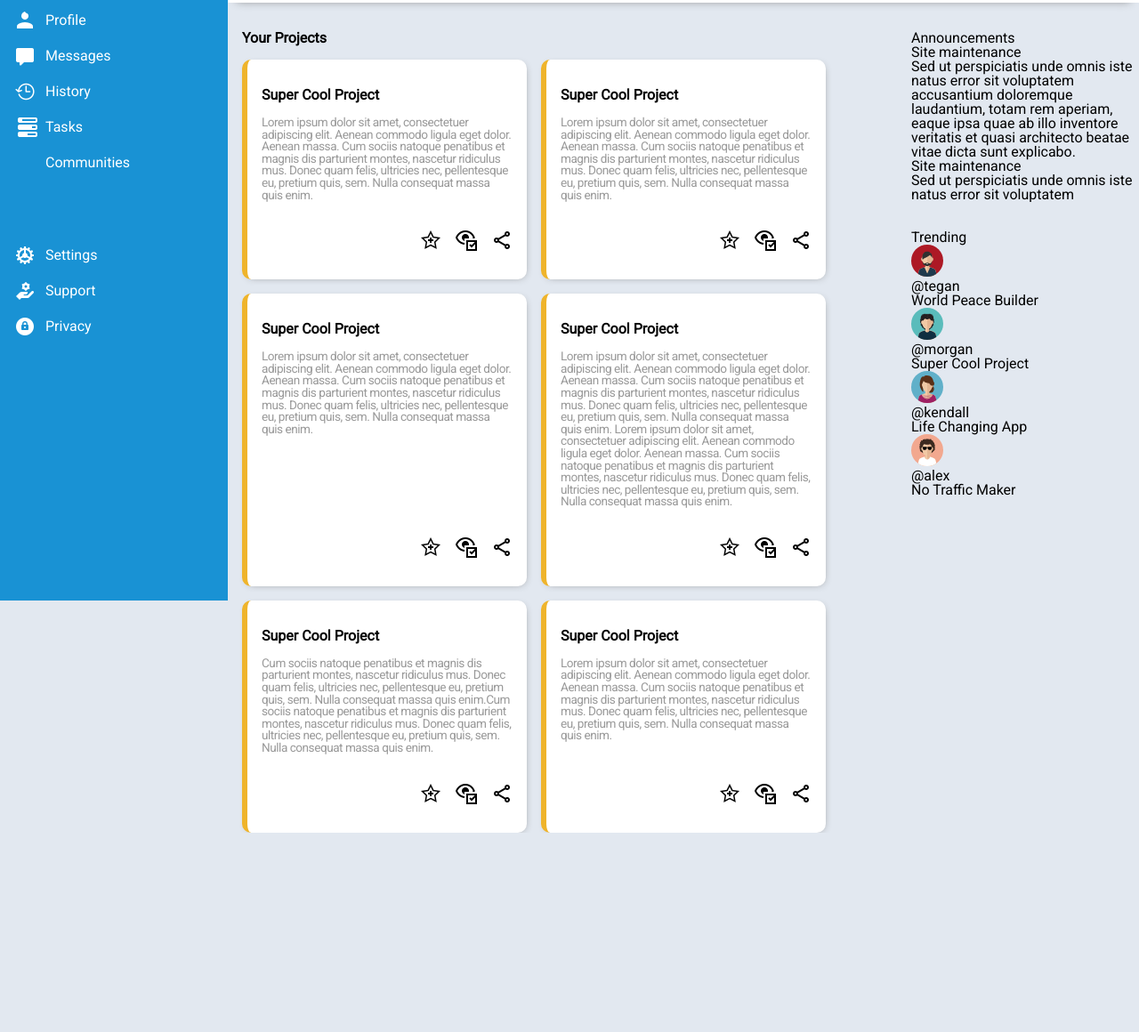
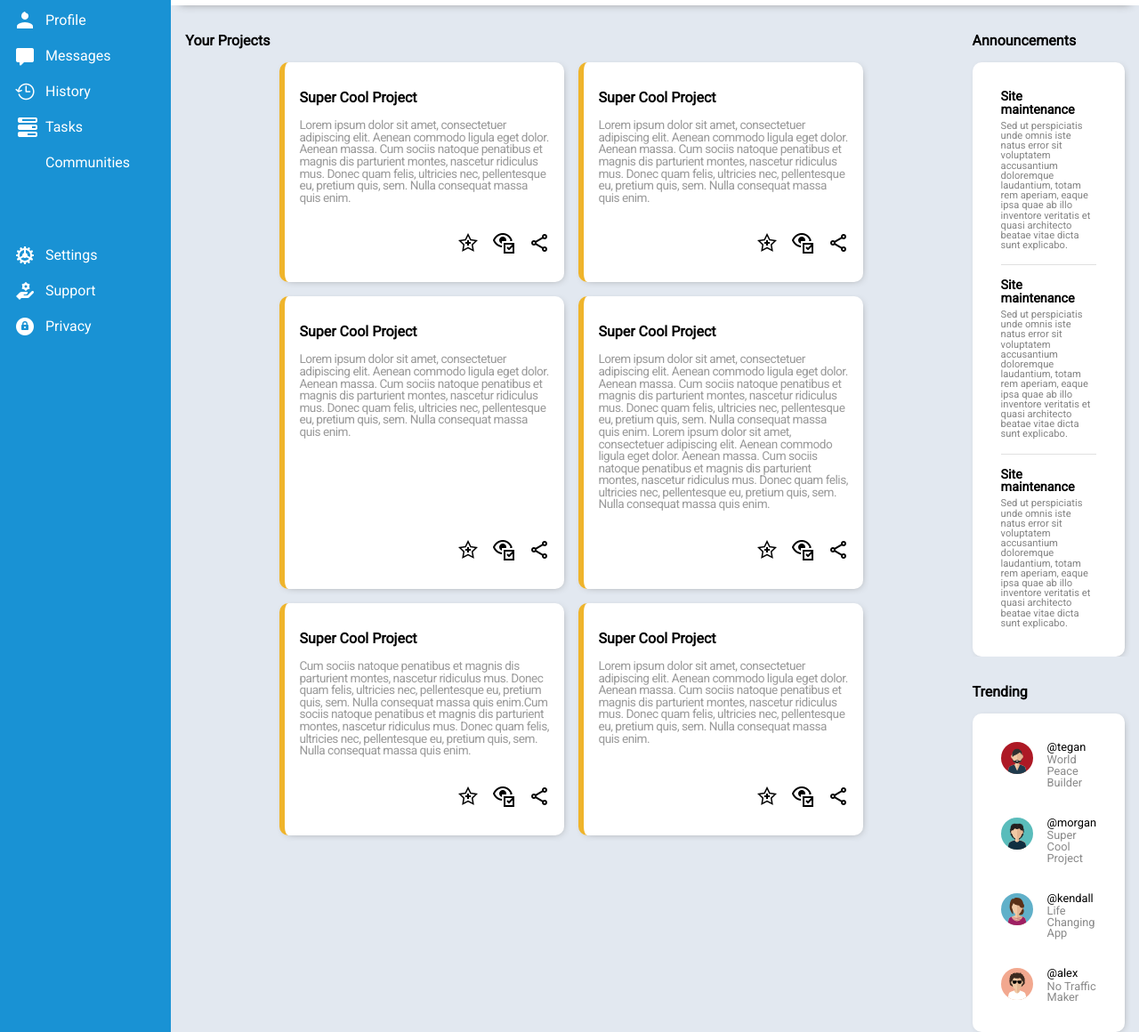
Before and after one commit to introu/admin-dashboard, a plain HTML site: page index.html in a window 1280 px wide. Shown: the part 125-1285 px from the top of the page at 89% size. Before the commit the page ends 1061 px from the top, so only its background shows below. Drawn offline with Linux system fonts and the light colour scheme.

Commit message:
complete styles

```diff
--- a/index.html
+++ b/index.html
@@ -59,14 +59,16 @@
     </ul>
 </div>
 <main class="your-projects">
-    <p>Your Projects</p>
+    <p class="your-projects-title">Your Projects</p>
     <div class="your-projects-cards">
         <div class="card project1">
             <div class="card-title card-title-1">Super Cool Project</div>
-            <div class="card-content card-content-1">Lorem ipsum dolor sit amet, consectetuer adipiscing elit. Aenean commodo ligula eget dolor. Aenean
+            <div class="card-content card-content-1">Lorem ipsum dolor sit amet, consectetuer adipiscing elit. Aenean
+                commodo ligula eget dolor. Aenean
                 massa.
                 Cum sociis natoque penatibus et magnis dis parturient montes, nascetur ridiculus mus. Donec quam felis,
-                ultricies nec, pellentesque eu, pretium quis, sem. Nulla consequat massa quis enim.</div>
+                ultricies nec, pellentesque eu, pretium quis, sem. Nulla consequat massa quis enim.
+            </div>
             <div class="fav-observe-share">
                 <img width="24" height="24" src="assets/icons/icons8-add-to-favorites-24 (2).png"
                      alt="add to favourites icon">
@@ -76,10 +78,12 @@
         </div>
         <div class="card project2">
             <div class="card-title card-title-2">Super Cool Project</div>
-            <div class="card-content card-content-2">Lorem ipsum dolor sit amet, consectetuer adipiscing elit. Aenean commodo ligula eget dolor. Aenean
+            <div class="card-content card-content-2">Lorem ipsum dolor sit amet, consectetuer adipiscing elit. Aenean
+                commodo ligula eget dolor. Aenean
                 massa.
                 Cum sociis natoque penatibus et magnis dis parturient montes, nascetur ridiculus mus. Donec quam felis,
-                ultricies nec, pellentesque eu, pretium quis, sem. Nulla consequat massa quis enim.</div>
+                ultricies nec, pellentesque eu, pretium quis, sem. Nulla consequat massa quis enim.
+            </div>
             <div class="fav-observe-share">
                 <img width="24" height="24" src="assets/icons/icons8-add-to-favorites-24 (2).png"
                      alt="add to favourites icon">
@@ -89,10 +93,12 @@
         </div>
         <div class="card project3">
             <div class="card-title card-title-3">Super Cool Project</div>
-            <div class="card-content card-content-3">Lorem ipsum dolor sit amet, consectetuer adipiscing elit. Aenean commodo ligula eget dolor. Aenean
+            <div class="card-content card-content-3">Lorem ipsum dolor sit amet, consectetuer adipiscing elit. Aenean
+                commodo ligula eget dolor. Aenean
                 massa.
                 Cum sociis natoque penatibus et magnis dis parturient montes, nascetur ridiculus mus. Donec quam felis,
-                ultricies nec, pellentesque eu, pretium quis, sem. Nulla consequat massa quis enim.</div>
+                ultricies nec, pellentesque eu, pretium quis, sem. Nulla consequat massa quis enim.
+            </div>
             <div class="fav-observe-share">
                 <img width="24" height="24" src="assets/icons/icons8-add-to-favorites-24 (2).png"
                      alt="add to favourites icon">
@@ -102,13 +108,16 @@
         </div>
         <div class="card project4">
             <div class="card-title card-title-4">Super Cool Project</div>
-            <div class="card-content card-content-4">Lorem ipsum dolor sit amet, consectetuer adipiscing elit. Aenean commodo ligula eget dolor. Aenean
+            <div class="card-content card-content-4">Lorem ipsum dolor sit amet, consectetuer adipiscing elit. Aenean
+                commodo ligula eget dolor. Aenean
                 massa.
                 Cum sociis natoque penatibus et magnis dis parturient montes, nascetur ridiculus mus. Donec quam felis,
-                ultricies nec, pellentesque eu, pretium quis, sem. Nulla consequat massa quis enim. Lorem ipsum dolor sit amet, consectetuer adipiscing elit. Aenean commodo ligula eget dolor. Aenean
+                ultricies nec, pellentesque eu, pretium quis, sem. Nulla consequat massa quis enim. Lorem ipsum dolor
+                sit amet, consectetuer adipiscing elit. Aenean commodo ligula eget dolor. Aenean
                 massa.
                 Cum sociis natoque penatibus et magnis dis parturient montes, nascetur ridiculus mus. Donec quam felis,
-                ultricies nec, pellentesque eu, pretium quis, sem. Nulla consequat massa quis enim.</div>
+                ultricies nec, pellentesque eu, pretium quis, sem. Nulla consequat massa quis enim.
+            </div>
             <div class="fav-observe-share">
                 <img width="24" height="24" src="assets/icons/icons8-add-to-favorites-24 (2).png"
                      alt="add to favourites icon">
@@ -118,9 +127,12 @@
         </div>
         <div class="card project5">
             <div class="card-title card-title-5">Super Cool Project</div>
-            <div class="card-content card-content-5">Cum sociis natoque penatibus et magnis dis parturient montes, nascetur ridiculus mus. Donec quam felis,
-                ultricies nec, pellentesque eu, pretium quis, sem. Nulla consequat massa quis enim.Cum sociis natoque penatibus et magnis dis parturient montes, nascetur ridiculus mus. Donec quam felis,
-                ultricies nec, pellentesque eu, pretium quis, sem. Nulla consequat massa quis enim.</div>
+            <div class="card-content card-content-5">Cum sociis natoque penatibus et magnis dis parturient montes,
+                nascetur ridiculus mus. Donec quam felis,
+                ultricies nec, pellentesque eu, pretium quis, sem. Nulla consequat massa quis enim.Cum sociis natoque
+                penatibus et magnis dis parturient montes, nascetur ridiculus mus. Donec quam felis,
+                ultricies nec, pellentesque eu, pretium quis, sem. Nulla consequat massa quis enim.
+            </div>
             <div class="fav-observe-share">
                 <img width="24" height="24" src="assets/icons/icons8-add-to-favorites-24 (2).png"
                      alt="add to favourites icon">
@@ -130,10 +142,12 @@
         </div>
         <div class="card project6">
             <div class="card-title card-title-6">Super Cool Project</div>
-            <div class="card-content card-content-6">Lorem ipsum dolor sit amet, consectetuer adipiscing elit. Aenean commodo ligula eget dolor. Aenean
+            <div class="card-content card-content-6">Lorem ipsum dolor sit amet, consectetuer adipiscing elit. Aenean
+                commodo ligula eget dolor. Aenean
                 massa.
                 Cum sociis natoque penatibus et magnis dis parturient montes, nascetur ridiculus mus. Donec quam felis,
-                ultricies nec, pellentesque eu, pretium quis, sem. Nulla consequat massa quis enim.</div>
+                ultricies nec, pellentesque eu, pretium quis, sem. Nulla consequat massa quis enim.
+            </div>
             <div class="fav-observe-share">
                 <img width="24" height="24" src="assets/icons/icons8-add-to-favorites-24 (2).png"
                      alt="add to favourites icon">
@@ -144,50 +158,71 @@
     </div>
 </main>
 <div class="announcements">
-    <h3>Announcements</h3>
+    <div class="announcements-title">Announcements</div>
+    <div class="announcement-cards">
         <div class="announcement announcement-1">
             <div class="announcement-title announcement-title-1">Site maintenance</div>
-        <div class="announcement-content announcement-content-1">Sed ut perspiciatis unde omnis iste natus error sit voluptatem accusantium doloremque laudantium, totam
+            <div class="announcement-content announcement-content-1">Sed ut perspiciatis unde omnis iste natus error sit
+                voluptatem accusantium doloremque laudantium, totam
                 rem aperiam, eaque ipsa quae ab illo inventore veritatis et quasi architecto beatae vitae dicta sunt
-            explicabo.</div>
+                explicabo.
+            </div>
         </div>
         <div class="announcement announcement-2">
             <div class="announcement-title announcement-title-2">Site maintenance</div>
-        <div class="announcement-content announcement-content-2">Sed ut perspiciatis unde omnis iste natus error sit voluptatem accusantium doloremque laudantium, totam
+            <div class="announcement-content announcement-content-2">Sed ut perspiciatis unde omnis iste natus error sit
+                voluptatem accusantium doloremque laudantium, totam
                 rem aperiam, eaque ipsa quae ab illo inventore veritatis et quasi architecto beatae vitae dicta sunt
-            explicabo.</div>
+                explicabo.
+            </div>
         </div>
         <div class="announcement announcement-3">
             <div class="announcement-title announcement-title-2">Site maintenance</div>
-        <div class="announcement-content announcement-content-2">Sed ut perspiciatis unde omnis iste natus error sit voluptatem accusantium doloremque laudantium, totam
+            <div class="announcement-content announcement-content-2">Sed ut perspiciatis unde omnis iste natus error sit
+                voluptatem accusantium doloremque laudantium, totam
                 rem aperiam, eaque ipsa quae ab illo inventore veritatis et quasi architecto beatae vitae dicta sunt
-            explicabo.</div>
+                explicabo.
+            </div>
+        </div>
     </div>
 </div>
 <div class="trending">
     <div class="trending-title">Trending</div>
+    <div class="trending-cards">
+        <div class="trending-content">
             <div class="trending-users trending-user1">
                 <img width="36" height="36" src="assets/avatars/avatar-svgrepo-com (1).svg" alt="user avatar"
                      class="round-image">
-        <div class="trending-user trending-user-1">@tegan</div>
-        <div>World Peace Builder</div>
+                <div class="user-flex">
+                    <div class="trending-user-name trending-user-1">@tegan</div>
+                    <div class="trending-user-desc trending-user-description-1">World Peace Builder</div>
+                </div>
             </div>
             <div class="trending-users trending-user2">
-        <img width="36" height="36" src="assets/avatars/avatar-svgrepo-com.svg" alt="user avatar" class="round-image">
-        <div>@morgan</div>
-        <div>Super Cool Project</div>
+                <img width="36" height="36" src="assets/avatars/avatar-svgrepo-com.svg" alt="user avatar"
+                     class="round-image">
+                <div class="user-flex">
+                    <div class="trending-user-name trending-user-2">@morgan</div>
+                    <div class="trending-user-desc trending-user-description-2">Super Cool Project</div>
+                </div>
             </div>
             <div class="trending-users trending-user3">
                 <img width="36" height="36" src="assets/avatars/avatar-svgrepo-com (2).svg" alt="user avatar"
                      class="round-image">
-        <div>@kendall</div>
-        <div>Life Changing App</div>
+                <div class="user-flex">
+                    <div class="trending-user-name trending-user-3">@kendall</div>
+                    <div class="trending-user-desc trending-user-description-3">Life Changing App</div>
+                </div>
             </div>
             <div class="trending-users trending-user4">
                 <img width="36" height="36" src="assets/avatars/avatar-svgrepo-com (3).svg" alt="user avatar"
                      class="round-image">
-        <div>@alex</div>
-        <div>No Traffic Maker</div>
+                <div class="user-flex">
+                    <div class="trending-user-name trending-user-4">@alex</div>
+                    <div class="trending-user-desc trending-user-description-4">No Traffic Maker</div>
+                </div>
+            </div>
+        </div>
     </div>
 </div>
 </body>
--- a/style.css
+++ b/style.css
@@ -38,8 +38,8 @@ footer, header, hgroup, menu, nav, section {
 body {
     line-height: 1;
     display: grid;
-    grid-auto-columns: 1fr;
-    grid-template-rows: 4rem 4rem 4rem 10rem 12rem auto;
+    grid-template-columns: 0.6fr 1fr 1fr 1fr 0.6fr;
+    grid-template-rows: 4rem 4.2rem 1rem auto auto auto;
     grid-template-areas:
     'dashboard header header header header'
     'dashboard action action action action'
@@ -79,11 +79,7 @@ header {
 
 .dashboard {
     grid-area: dashboard;
-    display: grid;
-    grid-template-columns: min-content;
-    grid-template-rows: max-content max-content max-content;
     background: #1992D4;
-    height: 100vh;
 }
 
 .action-panel {
@@ -112,23 +108,21 @@ header {
     padding-right: 1rem;
 }
 
-.your-projects > p {
-    padding-bottom: 1rem;
-    font-weight: bold;
-}
-
 .your-projects-cards {
     display: grid;
     grid-template-columns: repeat(auto-fit, 20rem);
     gap: 1rem;
+    justify-content: center;
 }
 
 .announcements {
     grid-area: announcements;
+    padding-right: 1rem;
 }
 
 .trending {
     grid-area: trending;
+    padding-right: 1rem
 }
 
 .search-bar, .user-small {
@@ -275,7 +269,7 @@ ul#user-menu, ul#info-menu {
 
 .card {
     display: grid;
-    grid-template-rows: max-content max-content ;
+    grid-template-rows: max-content max-content;
     padding: 2rem 1rem 2rem 1rem;
     border-radius: 10px;
     background: white;
@@ -303,3 +297,74 @@ ul#user-menu, ul#info-menu {
     letter-spacing: -0.03rem;
     color: #999999;
 }
+
+.announcements-title, .trending-title, .your-projects-title {
+    padding-bottom: 1rem;
+    font-weight: bold;
+}
+
+.announcement-title {
+    font-weight: bold;
+    font-size: 0.9rem;
+    padding-bottom: 0.3rem;
+
+}
+
+.announcement-cards{
+    display: grid;
+    background: white;
+    padding: 2rem;
+    border-radius: 10px;
+    box-shadow: 2px 2px 10px -5px grey;
+    gap: 1rem;
+}
+
+.trending-content {
+    display: grid;
+    grid-auto-columns: 100%;
+    background: white;
+    justify-content: center;
+    align-items: center;
+}
+
+.announcement-2 {
+    border-width: 1px;
+    border-style: solid none solid none;
+    padding-top: 1rem;
+    padding-bottom: 1rem;
+    border-color: #E0E0E0;
+}
+
+.announcement-content {
+    font-size: 0.7rem;
+    color: #838383;
+}
+.trending-cards {
+    display: grid;
+    background: white;
+    padding: 1rem;
+    border-radius: 10px;
+    box-shadow: 2px 2px 10px -5px grey;
+    gap: 1rem;
+}
+
+.trending-users {
+    display: flex;
+    gap: 1rem;
+    padding: 1rem;
+}
+
+.user-flex {
+    display: grid;
+    justify-content: center;
+    align-items: center;
+}
+
+.trending-user-name, .trending-user-desc {
+    font-size: 0.8rem;
+}
+
+.trending-user-desc {
+    color: #898989;
+    padding-top: 0.1rem;
+}
```
Lines whose indentation alone changed are shown as unchanged.
